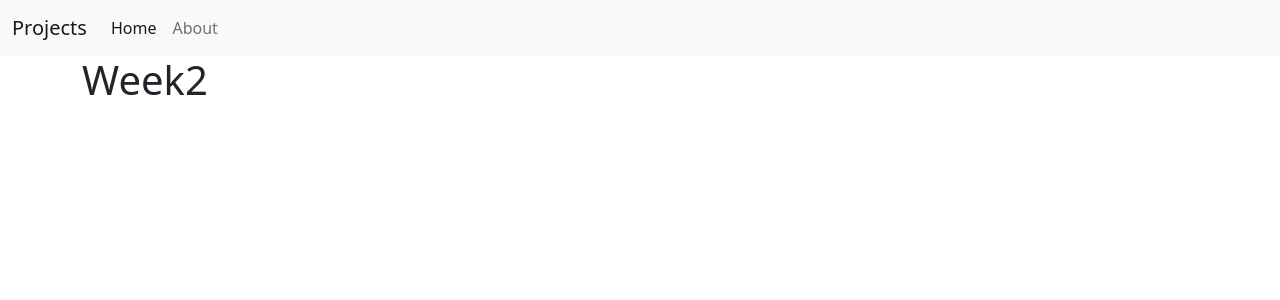
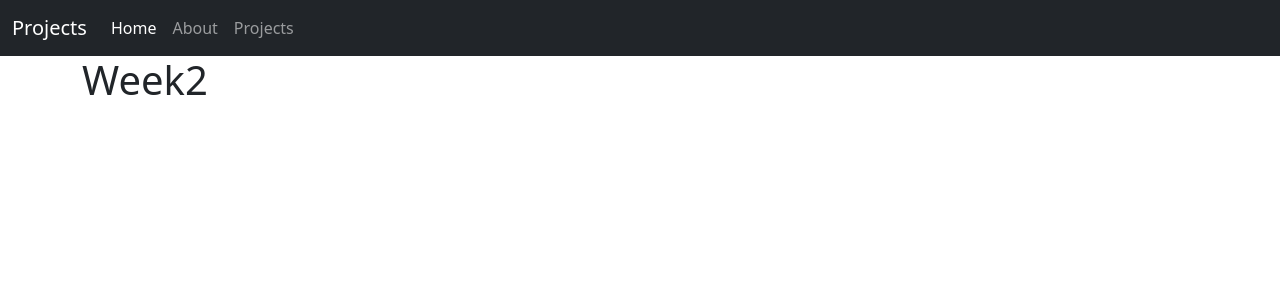
Before and after one commit to grodnik/my_flask, a Flask app: page / in a window 1280 px wide. Shown: the top 300 px of the page. Run offline with Flask 2, Linux system fonts and the light colour scheme.

Commit message:
not sure where its at

```diff
--- a/app.py
+++ b/app.py
@@ -1,4 +1,4 @@
-from flask import Flask, render_template
+from flask import Flask, render_template, request
 
 app = Flask(__name__)
 
@@ -11,3 +11,9 @@ def index():
 def about():
 	names = ["Joe", "Bill", "Wes"]
 	return render_template("about.html", names=names)
+
+@app.route('/projects')
+def projects():
+	title = "Projects List"
+
+	return render_template("projects.html", title=title)
--- a/templates/base.html
+++ b/templates/base.html
@@ -14,9 +14,11 @@
     </title>
   </head>
   <body>
-    <nav class="navbar navbar-expand-lg navbar-light bg-light">
+    <nav class="navbar navbar-expand-lg navbar-dark bg-dark">
+
   <div class="container-fluid">
-    <a class="navbar-brand" href="{{ url_for('index')}}">Projects</a>
+    <a class="navbar-brand" href="{{ url_for('projects')}}">Projects</a>
+
     <button class="navbar-toggler" type="button" data-bs-toggle="collapse" data-bs-target="#navbarSupportedContent" aria-controls="navbarSupportedContent" aria-expanded="false" aria-label="Toggle navigation">
       <span class="navbar-toggler-icon"></span>
     </button>
@@ -27,6 +29,9 @@
         </li>
         <li class="nav-item">
           <a class="nav-link" href="{{ url_for('about')}}">About</a>
+        </li>
+        <li class="nav-item">
+          <a class="nav-link" href="{{ url_for('projects')}}">Projects</a>
         </li>
       </ul>
 
```
Also changed, not shown: templates/projects.html (added, +20 -0 lines).
